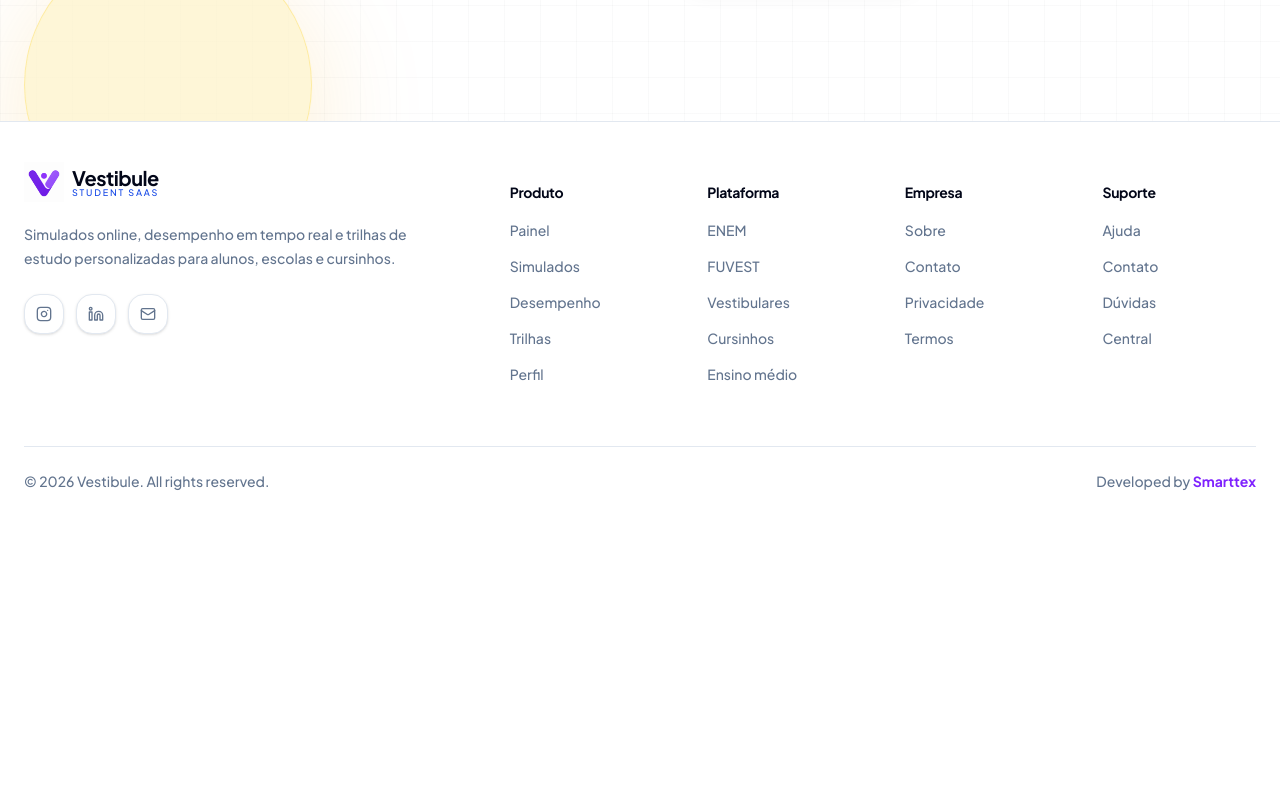
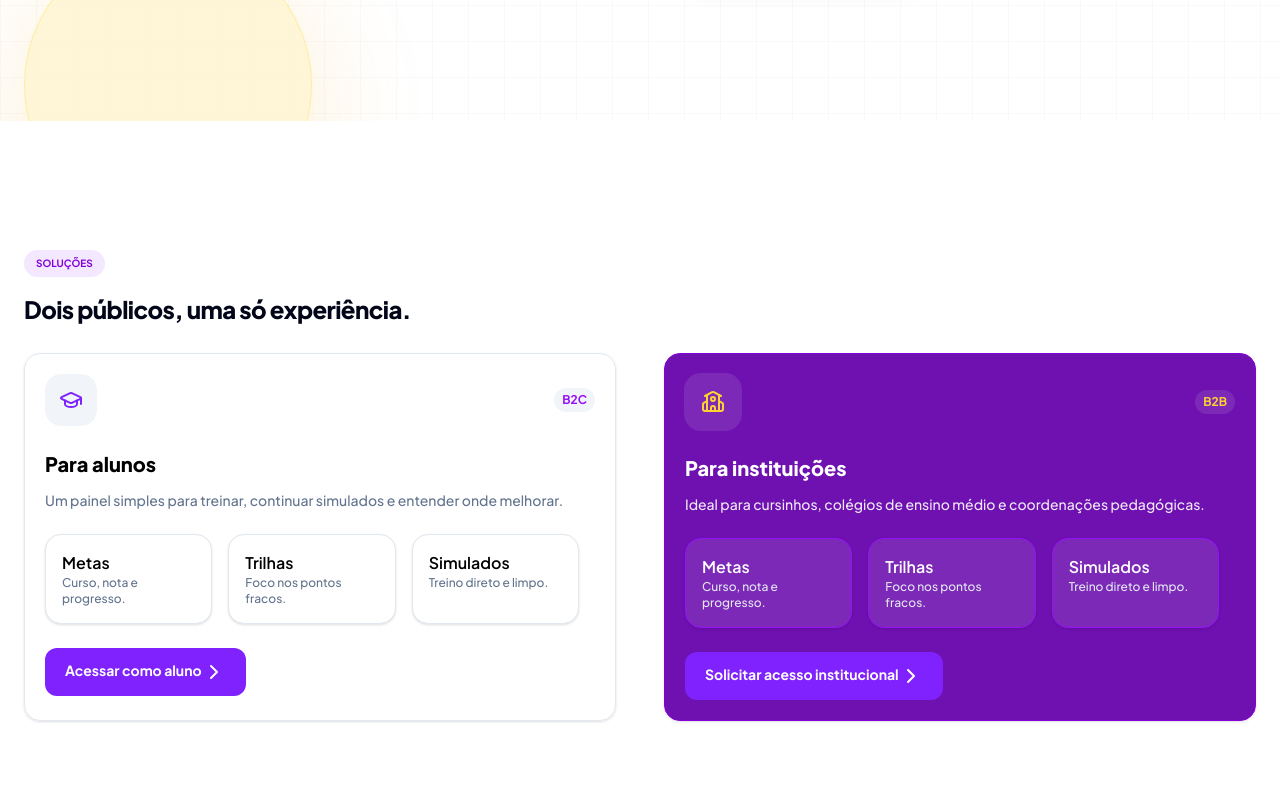
Before and after one commit to pbotelhodev/vestibule-v2, a React (Vite) app in the folder frontend/: page / in a window 1280 px wide. Shown: the part 680-1480 px from the top of the page. Before the commit the page ends 1211 px from the top, so only its background shows below. Built offline with nearby package versions, Linux system fonts and the light colour scheme.

Commit message:
Estilização da seção Soluções finalizada

```diff
--- a/frontend/src/components/Header.jsx
+++ b/frontend/src/components/Header.jsx
@@ -8,16 +8,12 @@ import Logo from "./ui/Logo";
 
 const navItems = [
   {
-    label: "Alunos",
-    path: "#alunos",
+    label: "Produto",
+    path: "#produto",
   },
   {
-    label: "Instituições",
-    path: "#instituicoes",
-  },
-  {
-    label: "Produto",
-    path: "#produto",
+    label: "Soluções",
+    path: "#solucoes",
   },
   {
     label: "Recursos",
@@ -38,7 +34,7 @@ const Header = () => {
     <header className="absolut sticky top-0 z-50 border-b border-slate-100 bg-white/90 backdrop-blur-xl">
       <div className="mx-auto flex h-18 max-w-7xl items-center justify-between px-5 sm:px-6">
         {/* Logo */}
-        <a href="#inicio" onClick={closeMenu}>
+        <a href="/" onClick={closeMenu}>
           <Logo />
         </a>
 
--- a/frontend/src/pages/LandingHome.jsx
+++ b/frontend/src/pages/LandingHome.jsx
@@ -2,11 +2,20 @@
 import Header from "../components/Header";
 import Footer from "../components/Footer";
 import HeroMockup from "../components/HeroMockup";
-import { ChevronDown, ChevronRight, Building2 } from "lucide-react";
+import {
+  ChevronDown,
+  ChevronRight,
+  Building2,
+  GraduationCap,
+  School,
+} from "lucide-react";
 
 const LandingPage = () => {
+  /* variáveis */
+  const markups =
+    "inline-flex w-fit text-[10px] uppercase font-bold text-purple-700 rounded-2xl bg-purple-100 px-3 py-1.5";
   return (
-    <div className="min-h-dvh bg-white">
+    <div id="produto" className="min-h-dvh bg-white">
       <Header />
 
       <main>
@@ -69,8 +78,133 @@ const LandingPage = () => {
           </div>
         </section>
 
-        <section id="alunos"></section>
-        <section id="instituicoes"></section>
+        {/* Solutions */}
+        <section
+          id="solucoes"
+          className="relative flex flex-col justify-center items-star mx-auto max-w-7xl px-6 py-10 min-h-[calc(100dvh-72px)]"
+        >
+          {/* header da seção */}
+          <div className="text-center lg:text-left flex flex-col gap-4">
+            <div className={markups}>Soluções</div>
+            <h2 className="text-2xl tracking-tight font-extrabold text-slate-950 sm:text-2xl">
+              Dois públicos, uma só experiência.
+            </h2>
+          </div>
+          {/* Cards */}
+          <div className="mt-7 grid gap-12 lg:grid-cols-2">
+            {/* campo Aluno */}
+            <div className="p-5 inline-flex flex-col gap-6 rounded-2xl border border-slate-200  shadow-sm transition-all hover:-translate-y-1 hover:shadow-xl lg:items-start">
+              {/* Header */}
+              <div className="flex items-center justify-between w-full gap-4">
+                {/* icon */}
+                <div className="flex size-13 items-center justify-center rounded-2xl bg-slate-100 text-violet-600 ring-1 ring-white/10">
+                  <GraduationCap />
+                </div>
+                {/* Type */}
+                <div className=" text-xs font-bold text-purple-600 bg-slate-100 px-2 py-1 rounded-2xl">
+                  B2C
+                </div>
+              </div>
+              {/* Title */}
+              <div className="flex flex-col gap-3">
+                {/* titulo */}
+                <h3 className="text-xl font-extrabold">Para alunos</h3>
+                {/* Legenda */}
+                <p className="text-sm text-slate-500 ">
+                  Um painel simples para treinar, continuar simulados e entender
+                  onde melhorar.
+                </p>
+              </div>
+
+              {/* Cards */}
+              <div className="flex gap-4">
+                {/* Card 1 */}
+                <div className="border border-slate-200 rounded-2xl p-4 flex-1 bg-white shadow-sm transition hover:shadow-md">
+                  <h2 className="font-semibold">Metas</h2>
+                  <p className="text-slate-500 text-xs">
+                    Curso, nota e progresso.
+                  </p>
+                </div>
+                {/* Card 2 */}
+                <div className="border border-slate-200 rounded-2xl p-4 flex-1 bg-white shadow-sm transition hover:shadow-md">
+                  <h2 className="font-semibold">Trilhas</h2>
+                  <p className="text-slate-500 text-xs">
+                    Foco nos pontos fracos.
+                  </p>
+                </div>
+                {/* Card 3 */}
+                <div className="border border-slate-200 rounded-2xl p-4 flex-1 bg-white shadow-sm transition hover:shadow-md">
+                  <h2 className="font-semibold">Simulados</h2>
+                  <p className="text-slate-500 text-xs">
+                    Treino direto e limpo.
+                  </p>
+                </div>
+              </div>
+
+              {/* Botão */}
+              <button className="flex text-sm font-bold bg-violet-600 text-white py-3 px-5 rounded-xl hover:bg-violet-700 transition-colors">
+                Acessar como aluno
+                <ChevronRight />
+              </button>
+            </div>
+
+            {/* campo Instituição */}
+            <div className="p-5 inline-flex flex-col gap-6 rounded-2xl border border-purple-700 bg-purple-800 text-white shadow-sm transition-all hover:-translate-y-1 hover:shadow-xl lg:items-start">
+              {/* Header */}
+              <div className="flex items-center justify-between w-full gap-4">
+                {/* icon */}
+                <div className="flex size-14 items-center justify-center rounded-2xl bg-white/10 text-amber-300 ring-1 ring-white/10">
+                  <School />
+                </div>
+                {/* Type */}
+                <div className=" text-xs font-bold text-amber-300 bg-white/10 px-2 py-1 rounded-2xl">
+                  B2B
+                </div>
+              </div>
+
+              {/* Title */}
+              <div className="flex flex-col gap-3">
+                {/* titulo */}
+                <h3 className="text-xl font-extrabold">Para instituições</h3>
+                {/* Legenda */}
+                <p className="text-sm text-white/90">
+                  Ideal para cursinhos, colégios de ensino médio e coordenações
+                  pedagógicas.
+                </p>
+              </div>
+              {/* Cards */}
+              <div className="flex gap-4">
+                {/* Card 1 */}
+                <div className="border border-purple-600 rounded-2xl p-4 flex-1 bg-white/10 shadow-sm transition hover:shadow-md">
+                  <h2 className="font-semibold">Metas</h2>
+                  <p className="text-slate-200 text-xs">
+                    Curso, nota e progresso.
+                  </p>
+                </div>
+                {/* Card 2 */}
+                <div className="border border-purple-600 rounded-2xl p-4 flex-1 bg-white/10 shadow-sm transition hover:shadow-md">
+                  <h2 className="font-semibold">Trilhas</h2>
+                  <p className="text-slate-200 text-xs">
+                    Foco nos pontos fracos.
+                  </p>
+                </div>
+                {/* Card 3 */}
+                <div className="border border-purple-600 rounded-2xl p-4 flex-1 bg-white/10 shadow-sm transition hover:shadow-md">
+                  <h2 className="font-semibold">Simulados</h2>
+                  <p className="text-slate-200 text-xs">
+                    Treino direto e limpo.
+                  </p>
+                </div>
+              </div>
+              {/* Botão */}
+              <button className="flex text-sm font-bold bg-violet-600 text-white py-3 px-5 rounded-xl hover:bg-violet-700 transition-colors">
+                Solicitar acesso institucional
+                <ChevronRight />
+              </button>
+            </div>
+          </div>
+        </section>
+
         <section id="produto"></section>
         <section id="recursos"></section>
         <section id="planos"></section>
--- a/frontend/src/styles/global.css
+++ b/frontend/src/styles/global.css
@@ -1,4 +1,4 @@
-@import url("https://fonts.googleapis.com/css2?family=Manrope:wght@400;500;600;700;800&family=Plus+Jakarta+Sans:wght@500;600;700;800&display=swap");
+@import url("https://fonts.googleapis.com/css2?family=Manrope:wght@200;300;400;500;600;700;800&family=Plus+Jakarta+Sans:wght@500;600;700;800&display=swap");
 @import "tailwindcss";
 
 html,
@@ -49,3 +49,23 @@ h6 {
     opacity: 0.8;
   }
 }
+
+/* Scrollbar global */
+::-webkit-scrollbar {
+  width: 10px;
+  height: 10px;
+}
+
+::-webkit-scrollbar-track {
+  background: #ffffff;
+}
+
+::-webkit-scrollbar-thumb {
+  background: #7c3aed;
+  border-radius: 999px;
+  border: 3px solid #ffffff;
+}
+
+::-webkit-scrollbar-thumb:hover {
+  background: #6d28d9;
+}
```
